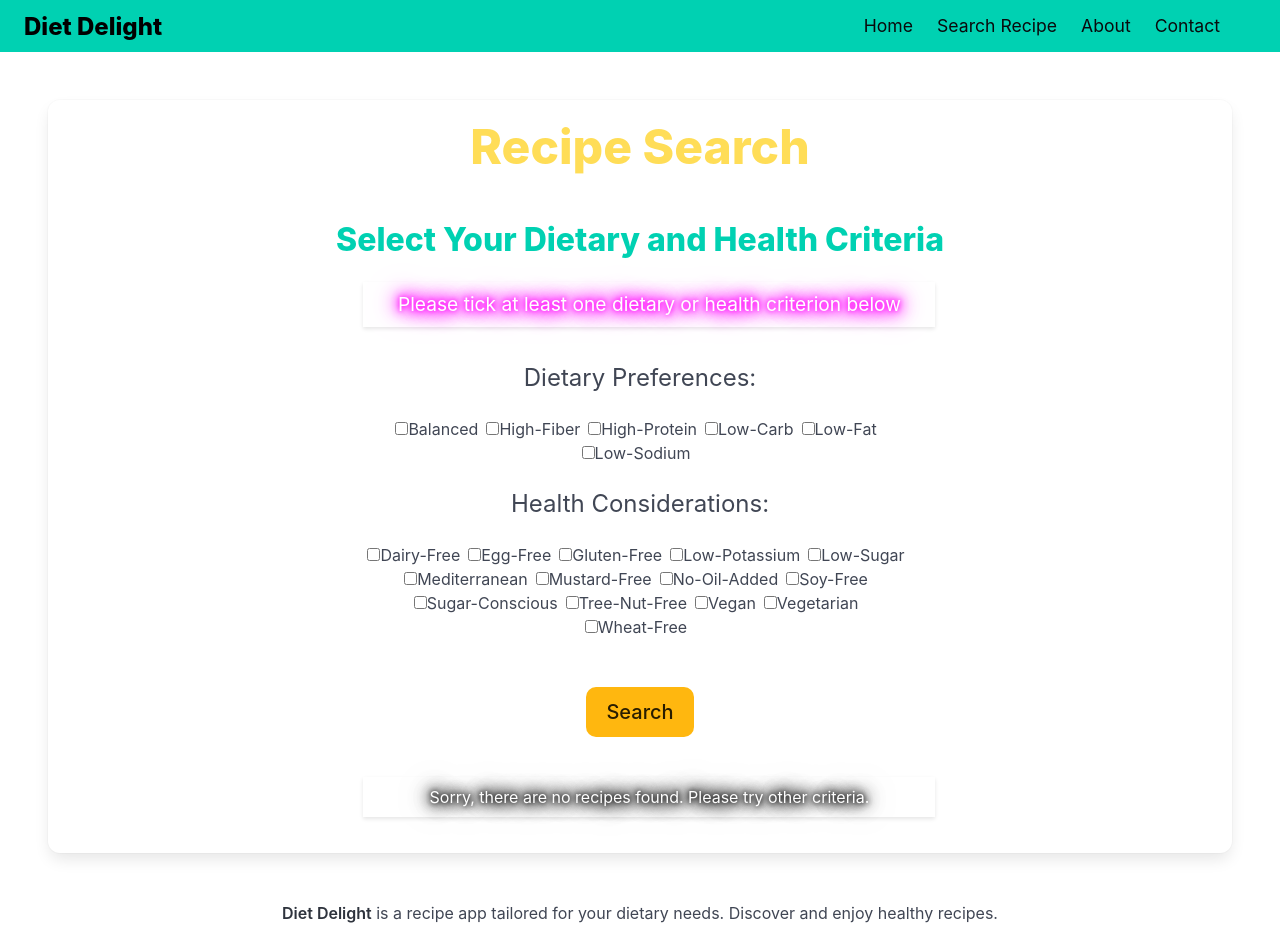
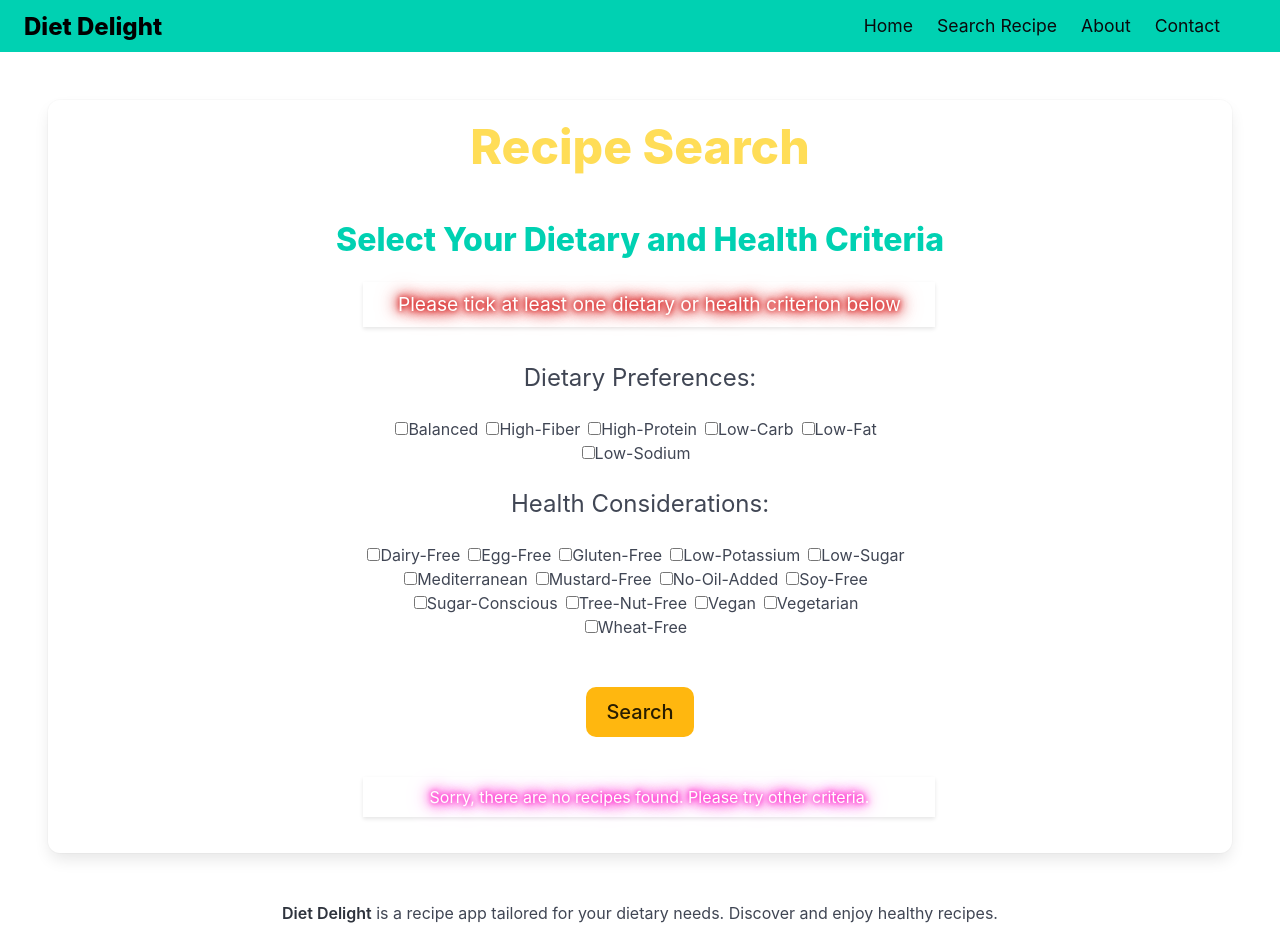
Before and after one commit to jmcaluyafuentes/diet-delight-frontend, a React (Vite) app: page /search in a window 1280 px wide. Both pictures are taken after a click on the button "Search". Built offline with nearby package versions, Linux system fonts and the light colour scheme.

Commit message:
style(DisplayErrorMessage): change text color

```diff
--- a/src/components/DisplayErrorMessage.css
+++ b/src/components/DisplayErrorMessage.css
@@ -1,33 +1,30 @@
 :root {
-    --glow-color: #ff00f7;
-    --glow-color1: rgb(0, 0, 0);
+    --glow-color: #d10e0e;
+    --glow-color1: rgb(255, 4, 192);
 }
 
 .no-option-selected {
+    color: #ffffff;
     text-shadow:
         0 0 5px var(--glow-color),
         0 0 10px var(--glow-color),
         0 0 15px var(--glow-color),
         0 0 20px var(--glow-color),
-        0 0 25px var(--glow-color),
-        0 0 30px var(--glow-color),
-        0 0 35px var(--glow-color);
+        0 0 25px var(--glow-color);
     font-size: 1.2rem;
 }
 
 .no-recipe-found {
+    color: white;
     text-shadow:
         0 0 5px var(--glow-color1),
         0 0 10px var(--glow-color1),
         0 0 15px var(--glow-color1),
         0 0 20px var(--glow-color1),
-        0 0 25px var(--glow-color1),
-        0 0 30px var(--glow-color1),
-        0 0 35px var(--glow-color1);
+        0 0 25px var(--glow-color1);
 }
 
 .error {
-    color: #fff;
     text-align: center;
     padding: 0.5rem;
     margin: 1rem auto;
```
Also changed, not shown: 1 other file (tests, documents, lock files or other folders).
